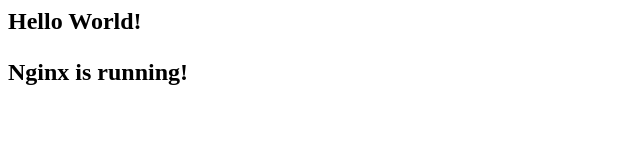
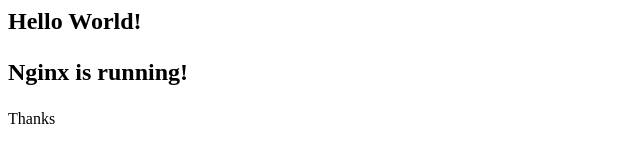
Before and after one commit to niladri-git/HelloRepo, a plain HTML site: page index.html in a window 1280 px wide. Shown: the full height of the page, 0-640 px from the left. Drawn offline with Linux system fonts and the light colour scheme.

Commit message:
Updated index.html

```diff
--- a/index.html
+++ b/index.html
@@ -6,6 +6,7 @@
 
   <body>
     <h2>Hello World! <p>Nginx is running!</h2>
+    <p>Thanks
   </body>
 
 </html>
```
